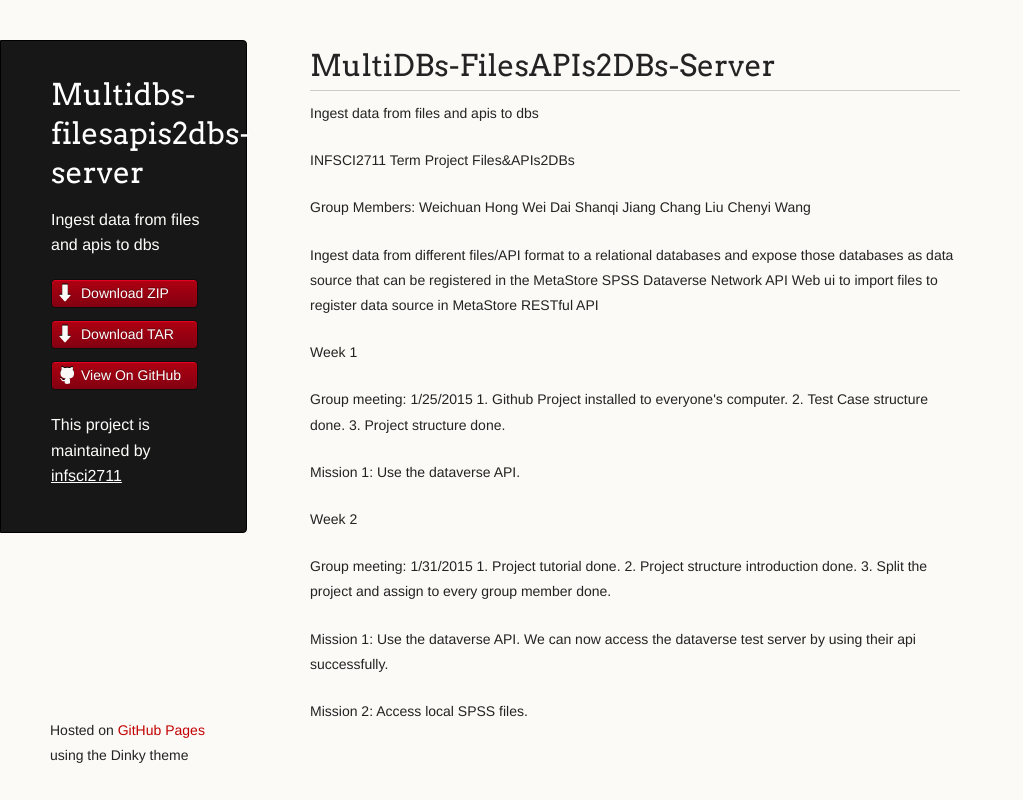
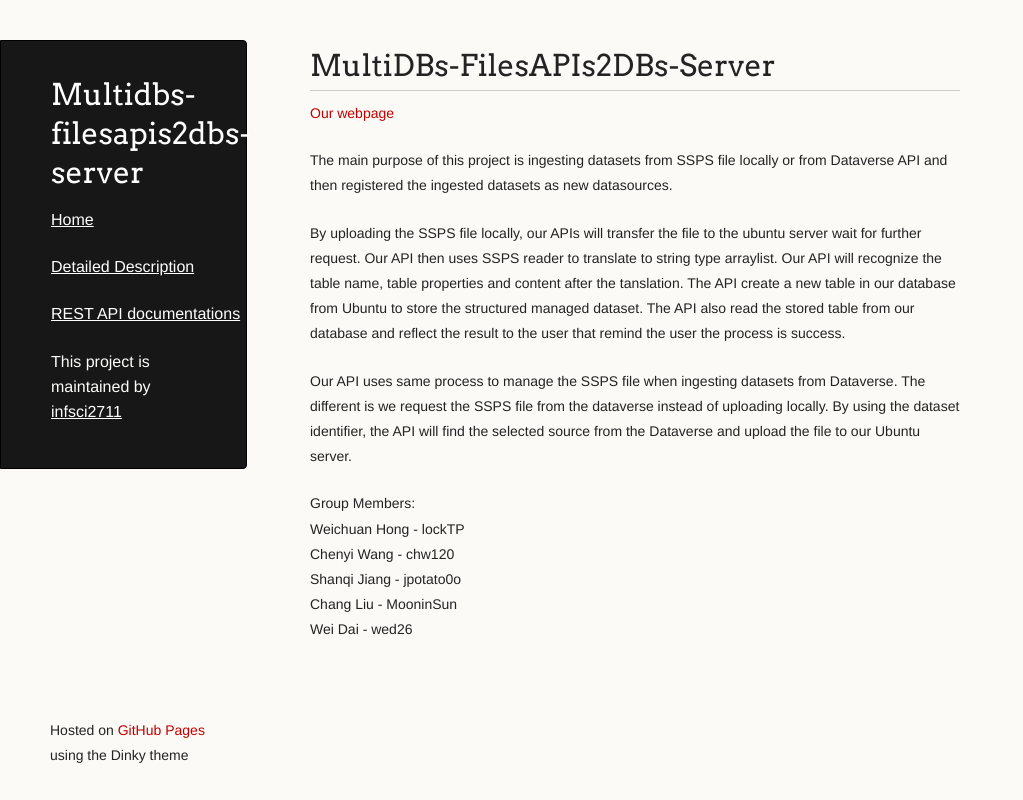
Before and after one commit to infsci2711/MultiDBs-FilesAPIs2DBs-Server, a plain HTML site: page index.html in a window 1280 px wide. Shown: the whole page, without its empty margins (0-1023 px from the left). Drawn offline with Linux system fonts and the light colour scheme.

Commit message:
index page

```diff
--- a/index.html
+++ b/index.html
@@ -17,14 +17,9 @@
     <div class="wrapper">
       <header>
         <h1 class="header">Multidbs-filesapis2dbs-server</h1>
-        <p class="header">Ingest data from files and apis to dbs</p>
-
-        <ul>
-          <li class="download"><a class="buttons" href="https://github.com/infsci2711/MultiDBs-FilesAPIs2DBs-Server/zipball/master">Download ZIP</a></li>
-          <li class="download"><a class="buttons" href="https://github.com/infsci2711/MultiDBs-FilesAPIs2DBs-Server/tarball/master">Download TAR</a></li>
-          <li><a class="buttons github" href="https://github.com/infsci2711/MultiDBs-FilesAPIs2DBs-Server">View On GitHub</a></li>
-        </ul>
-
+        <p class="header"><a class="header name" href="index.html">Home</a></p>
+        <p class ="header"><a class="header name" href="description.html">Detailed Description</a></p>
+        <p class="header"><a class="header name" href="api.html">REST API documentations</a></p>
         <p class="header">This project is maintained by <a class="header name" href="https://github.com/infsci2711">infsci2711</a></p>
 
 
@@ -33,51 +28,23 @@
         <h1>
 <a id="multidbs-filesapis2dbs-server" class="anchor" href="#multidbs-filesapis2dbs-server" aria-hidden="true"><span class="octicon octicon-link"></span></a>MultiDBs-FilesAPIs2DBs-Server</h1>
 
-<p>Ingest data from files and apis to dbs</p>
+<p><a href="http://52.0.188.59/">Our webpage</a></p>
 
-<p>INFSCI2711 Term Project
-Files&amp;APIs2DBs</p>
 
-<p>Group Members:
-Weichuan Hong
-Wei Dai
-Shanqi Jiang
-Chang Liu
-Chenyi Wang</p>
+<p>The main purpose of this project is ingesting datasets from SSPS file locally or from Dataverse API and then registered the ingested datasets as new datasources.</p>
 
-<p>Ingest data from different files/API format to a relational databases and expose those databases as data source that can be registered in the MetaStore
-SPSS
-Dataverse Network API
-Web ui
-to import files
-to register data source in MetaStore
-RESTful API</p>
+<p>By uploading the SSPS file locally, our APIs will transfer the file to the ubuntu server wait for further request. Our API then uses SSPS reader to translate to string type arraylist. Our API will recognize the table name, table properties and content after the tanslation. The API create a new table in our database from Ubuntu to store the structured managed dataset. The API also read the stored table from our database and reflect the result to the user that remind the user the process is success.</p>
 
-<p>Week 1</p>
+<p>Our API uses same process to manage the SSPS file when ingesting datasets from Dataverse. The different is we request the SSPS file from the dataverse instead of uploading locally. By using the dataset identifier, the API will find the selected source from the Dataverse and upload the file to our Ubuntu server. </p>
 
-<p>Group meeting:
-1/25/2015
-1. Github Project installed to everyone's computer.
-2. Test Case structure done.
-3. Project structure done.</p>
 
-<p>Mission 1:
-Use the dataverse API. </p>
+<p>Group Members:<br>
+Weichuan Hong - lockTP<br>
+Chenyi Wang - chw120<br>
+Shanqi Jiang - jpotato0o<br>
+Chang Liu - MooninSun<br>
+Wei Dai - wed26</p>
 
-<p>Week 2</p>
-
-<p>Group meeting:
-1/31/2015
-1. Project tutorial done.
-2. Project structure introduction done.
-3. Split the project and assign to every group member done.</p>
-
-<p>Mission 1:
-Use the dataverse API.
-We can now access the dataverse test server by using their api successfully.</p>
-
-<p>Mission 2:
-Access local SPSS files.</p>
       </section>
       <footer>
         <p><small>Hosted on <a href="https://pages.github.com">GitHub Pages</a> using the Dinky theme</small></p>
```
